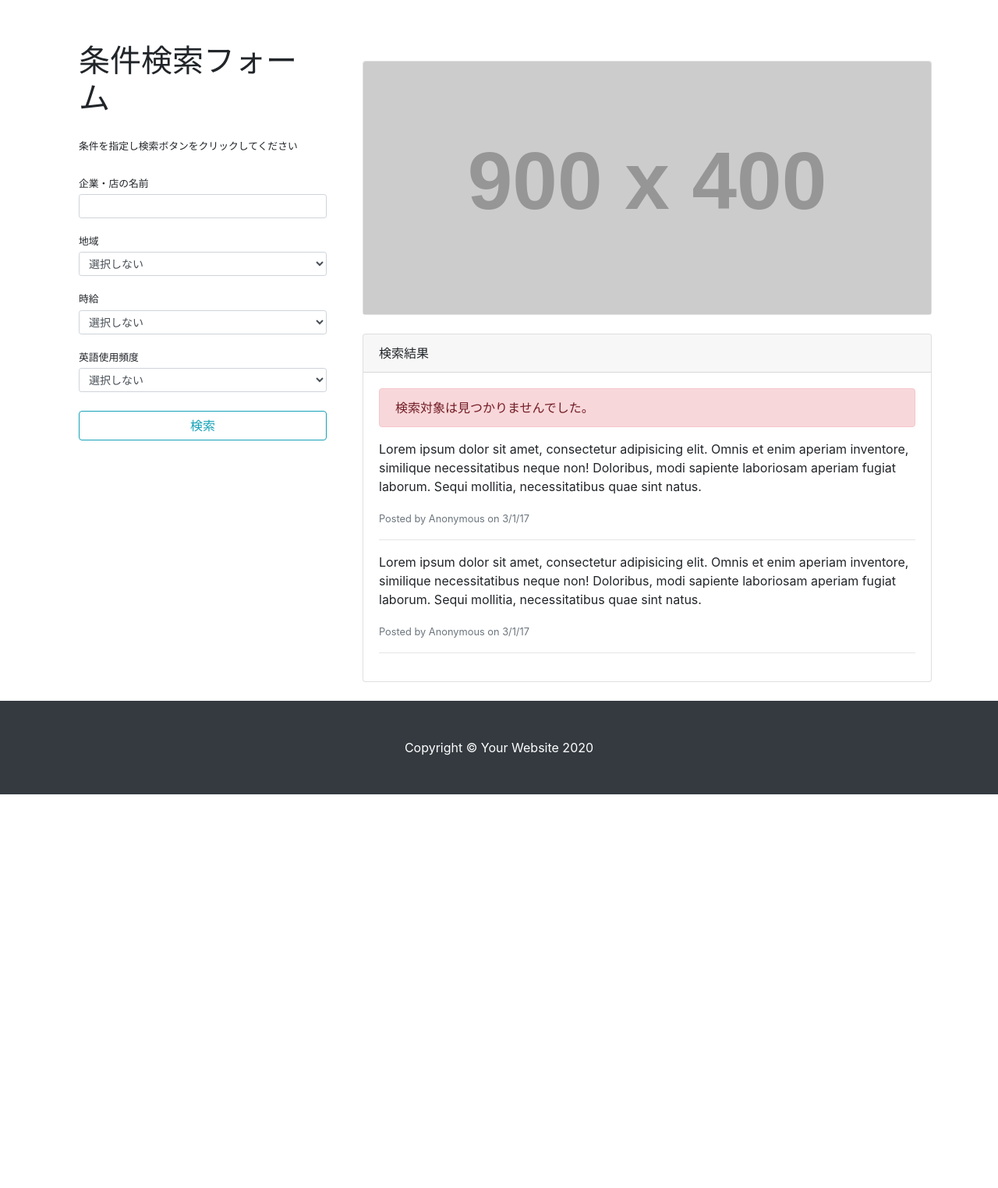
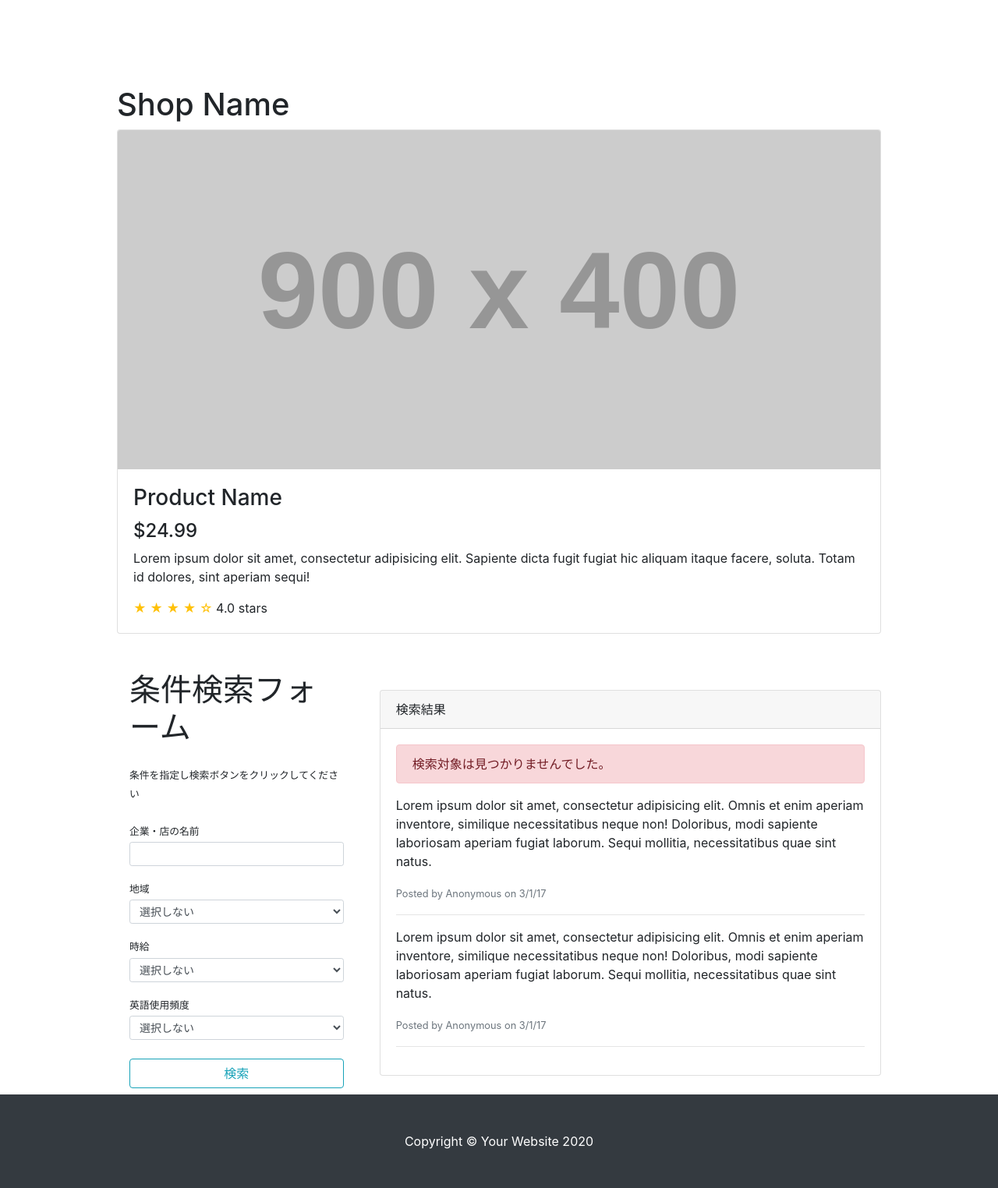
Before and after one commit to sohh85/WooJob_php_app, a PHP site: page /job_find/job_find.php in a window 1280 px wide. Shown: the part 56-1580 px from the top of the page at 78% size. Before the commit the page ends 1075 px from the top, so only its background shows below. Run offline with PHP 8.4, Linux system fonts and the light colour scheme; grey boxes labelled with a size stand in for pictures from a placeholder-image service; a stand-in replaces the project's code that opens the database connection; some libraries are stand-ins or nearby versions.

Commit message:
検索ページの横幅を小さめに調整

```diff
--- a/www/html/css/style.css
+++ b/www/html/css/style.css
@@ -57,3 +57,12 @@ button {
 }
 
 /* -----投稿ボタン装飾 */
+
+
+
+@media screen and (min-width: 768px) {
+  /* 768px以上に適用されるCSS（タブレット用） */
+.widthSize {
+  padding: 0 80px;
+}
+}
--- a/www/html/job_find/job_find.php
+++ b/www/html/job_find/job_find.php
@@ -53,9 +53,24 @@ $cities = array(1 => "シドニー", 2 => "メルボルン", 3 => "ケアンズ"
     </nav>
 
     <!-- Page Content -->
-    <div class="container">
+    <div class="container widthSize">
+        <div class="row">
 
-        <div class="row">
+            <div class="col-lg-12 my-5">
+                <h1 class="my-2">Shop Name</h1>
+
+                <div class="card">
+                    <img class="card-img-top img-fluid" src="http://placehold.it/900x400" alt="">
+                    <div class="card-body">
+                        <h3 class="card-title">Product Name</h3>
+                        <h4>$24.99</h4>
+                        <p class="card-text">Lorem ipsum dolor sit amet, consectetur adipisicing elit. Sapiente dicta fugit fugiat hic aliquam itaque facere, soluta. Totam id dolores, sint aperiam sequi!</p>
+                        <span class="text-warning">&#9733; &#9733; &#9733; &#9733; &#9734;</span>
+                        4.0 stars
+                    </div>
+                </div>
+            </div>
+
 
             <div class="col-lg-4">
                 <div class="px-3">
@@ -114,10 +129,7 @@ $cities = array(1 => "シドニー", 2 => "メルボルン", 3 => "ケアンズ"
 
             <div class="col-lg-8">
 
-                <div class="card mt-4">
-                    <!-- 選んだ地域の画像を表示 -->
-                    <img class="card-img-top img-fluid" src="http://placehold.it/900x400" alt="">
-                </div>
+
                 <!-- /.card -->
 
                 <div class="card card-outline-secondary my-4">
```
